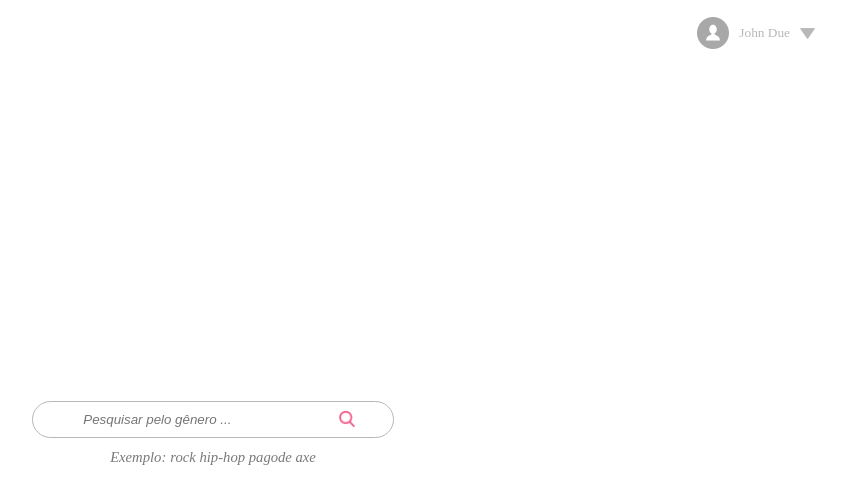
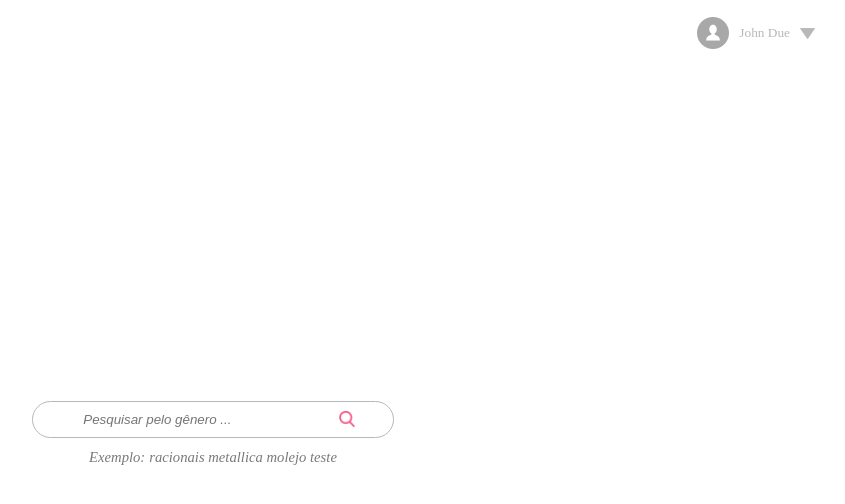
Before and after one commit to lcsmelo-0/barra-pesquisa-react, a React (Create React App) app: page / in a window 1280 px wide. Shown: the top 504 px of the page, without its empty margins (427-1272 px from the left). Built offline with nearby package versions, Linux system fonts and the light colour scheme; data requests are answered from the project's data file.

Commit message:
Alterar pesquisar para nome das bandas

```diff
--- a/db.json
+++ b/db.json
@@ -2,7 +2,7 @@
   "bandas": [
     {
       "id": 1,
-      "name": "Racionais",
+      "name": "racionais",
       "genre": "hip-hop",
       "members":[
         "Mano Brown", "KL Jay", "Edi Rock", "Ice Blue"
@@ -12,7 +12,7 @@
     },
     {
       "id": 2,
-      "name": "Metallica",
+      "name": "metallica",
       "genre": "rock",
       "members":[
         "James Hetfield", "Lars Ulrich", "Kirk Hammett", "Rob Trujillo"
@@ -22,7 +22,7 @@
     },
     {
       "id": 3,
-      "name": "Molejo",
+      "name": "molejo",
       "genre": "pagode",
       "members":[
         "Anderson Leonardo", "Andrezinho", "William Araújo", "Claumirzinho", "Lúcio Nascimento", "Jimmy Batera"
@@ -31,10 +31,10 @@
       "image": "http://tenso.blog.br/molejo/img/molejo.png"
     }
   ],
-  "genres": [
-    "rock",
-    "hip-hop",
-    "pagode",
-    "axe"
+  "names": [
+    "racionais",
+    "metallica",
+    "molejo",
+    "teste"
     ]
 }
--- a/src/Api.js
+++ b/src/Api.js
@@ -5,8 +5,8 @@ const api = axios.create({
 })
 
 
-export const loadGenres = () => api.get('genres')
-export const loadSeriesByGenres = (genre) => api.get('bandas?genre='+genre)
+export const loadGenres = () => api.get('names')
+export const loadSeriesByGenres = (name) => api.get('bandas?name='+name)
 
 const apis = {
     loadGenres,
--- a/src/Bands/Bands.js
+++ b/src/Bands/Bands.js
@@ -31,19 +31,32 @@ class Bands extends Component {
         return pessoas;
     }
 
-    capitalize = (s) => {
-        if (typeof s !== 'string') return ''
-        return s.charAt(0).toUpperCase() + s.slice(1)
+    upperCaseFirst = (s) => {
+        if (typeof s !== 'string'){
+            return
+        } else{
+            return s.charAt(0).toUpperCase() + s.slice(1)
+
+        }
     }
 
-    renderSeries = (bands) => {
+    upperCaseAll = (s) =>{
+        if(typeof s !== 'string'){
+            return
+        }
+        else{
+            return s.toUpperCase()
+        }
+    }
+
+    renderBands = (bands) => {
         return (
             <div key={bands.id} className="ResultSearch">
                 <img alt="band logo" className="logos-bands" src={bands.image} />
                 <div className="infos">
                     <h2>{bands.name}</h2>
                     <h2><span>Membros: </span>{this.printMembers()}</h2>
-                    <h2><span>Gênero: </span> {this.capitalize(bands.genre)}</h2>
+                    <h2><span>Gênero: </span> {this.upperCaseFirst(bands.genre)}</h2>
                     <h2><span>Comentário: </span> {bands.comment}</h2>
                 </div>
             </div>
@@ -51,20 +64,17 @@ class Bands extends Component {
     }
 
 
-
-
-
     render() {
         return (
             <div className="Bands">
-                <h2>Resultados de busca para: <span>" {this.capitalize(this.props.match.params.genre)}"</span> </h2>
+                <h2>Resultados de busca para: <span>"{this.upperCaseFirst(this.props.match.params.name)}"</span> </h2>
                 <div className="result-list">
                     {
                         this.state.bands.length === 0 &&
-                        <div className="alert-info">Nenhuma banda de {this.props.match.params.genre} cadastrada</div>
+                        <div className="alert-info">Nenhuma banda de {this.props.match.params.name} cadastrada</div>
                     }
                     <div>
-                        {this.state.bands.map(this.renderSeries)}
+                        {this.state.bands.map(this.renderBands)}
                     </div>
 
                 </div>
--- a/src/Home/Home.js
+++ b/src/Home/Home.js
@@ -23,7 +23,7 @@ class Home extends Component {
         ]
 
         this.state = {
-            genres: [],
+            names: [],
             suggestions: [],
             text: ''
         }
@@ -34,13 +34,13 @@ class Home extends Component {
         api.loadGenres()
             .then((res) => {
                 this.setState({
-                    genres: res.data
+                    names: res.data
                 })
             })
     }
 
-    renderGenreInfo = (genre) => {
-        return (<span key={genre}>{`${genre} `}</span>)
+    renderBandInfo = (name) => {
+        return (<span key={name}>{`${name} `}</span>)
     }
 
     onTextChanged = (e) => {
@@ -67,25 +67,28 @@ class Home extends Component {
         if (suggestions.length === 0) {
             return null;
         }
-        return (
-            <ul>
-                {suggestions.map((item) => <li className="suggestion" onClick={() => this.suggestionSelected(item)} key={item}>{item}</li>)}
-            </ul>
-        )
+        else{
+            return (
+                <ul>
+                    {suggestions.map((item) => <li className="suggestion" onClick={() => this.suggestionSelected(item)} key={item}>{item}</li>)}
+                </ul>
+            )
+        }
     }
 
-    searchGenre = () => {
+    searchBand = () => {
         if (this.refs.search.value === "") {
             return;
         }
         else {
-            this.props.history.push('/bandas/' + this.refs.search.value)
+            let params = this.refs.search.value.toLowerCase()
+            this.props.history.push('/bandas/' + params)
         }
     }
 
     enterPress = (event) => {
         if (event.key === 'Enter') {
-            this.searchGenre()
+            this.searchBand()
         }
     }
 
@@ -98,13 +101,13 @@ class Home extends Component {
                 <div>
                     <div className="search-area">
                         <input value={text} ref="search" onChange={this.onTextChanged} onKeyDown={this.enterPress} autoFocus type="text" placeholder="Pesquisar pelo gênero ..." />
-                        <img src={search} onClick={this.searchGenre} alt="search" />
+                        <img src={search} onClick={this.searchBand} alt="search" />
                     </div>
                     {this.renderSuggestions()}
                 </div>
 
                 <section>
-                    <span>Exemplo:</span> {this.state.genres.map(this.renderGenreInfo)}
+                    <span>Exemplo:</span> {this.state.names.map(this.renderBandInfo)}
                 </section>
             </div>
         )
```
